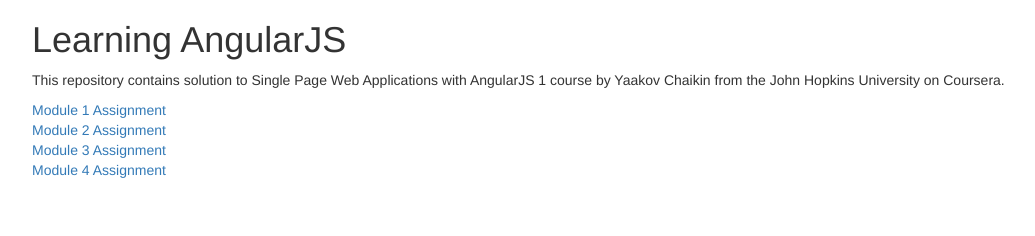
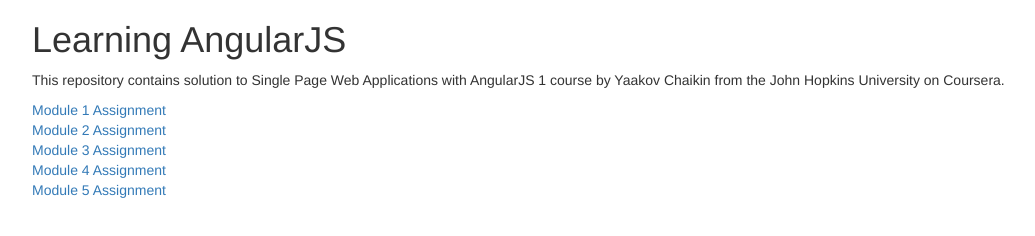
Before and after one commit to gauravshah786/webdev-yaakov, a plain HTML site: page index.html in a window 1280 px wide. Shown: the whole page, without its empty margins (38-1073 px from the left). Drawn offline with nearby package versions, Linux system fonts and the light colour scheme.

Commit message:
Added link to assignment 5 solution

```diff
--- a/index.html
+++ b/index.html
@@ -14,6 +14,7 @@
 			<a href="https://gauravshah786.github.io/webdev-yaakov/module2-solution/"> Module 2 Assignment</a><br/>
 			<a href="https://gauravshah786.github.io/webdev-yaakov/module3-solution/"> Module 3 Assignment</a><br/>
 			<a href="https://gauravshah786.github.io/webdev-yaakov/module4-solution/"> Module 4 Assignment</a><br/>
+			<a href="https://gauravshah786.github.io/webdev-yaakov/module5-solution/"> Module 5 Assignment</a><br/>
 		</div>
 </body>
 </html>
```
